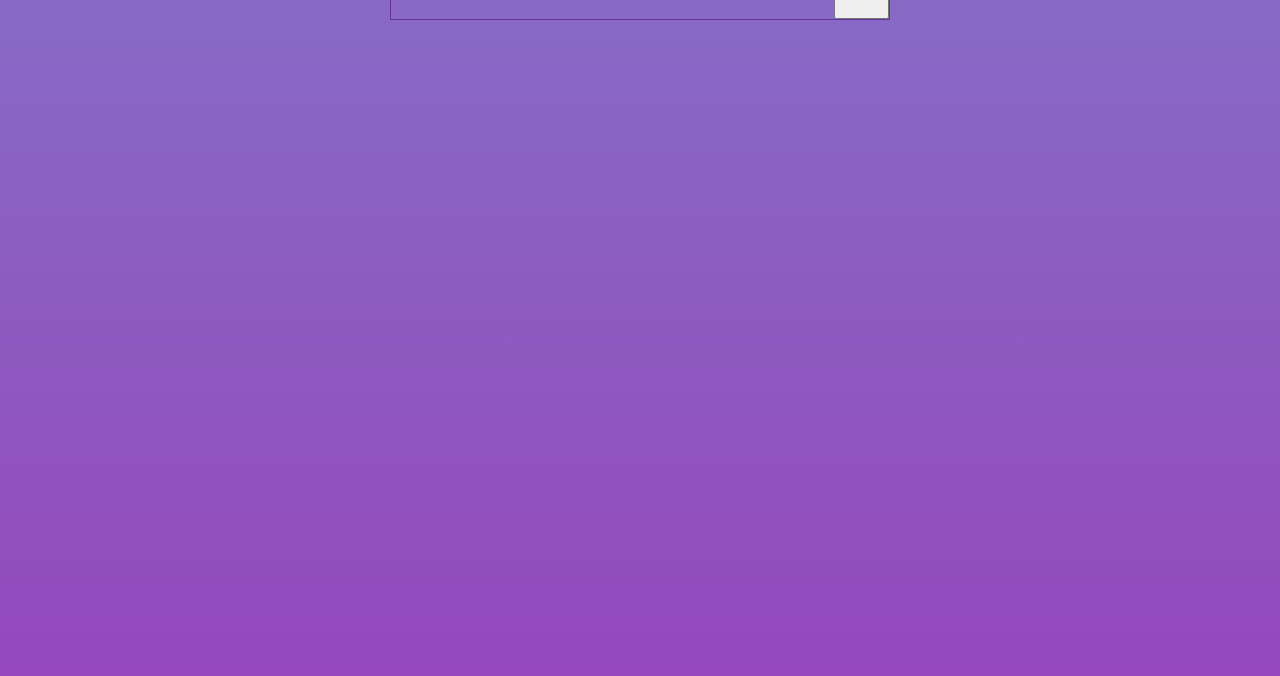
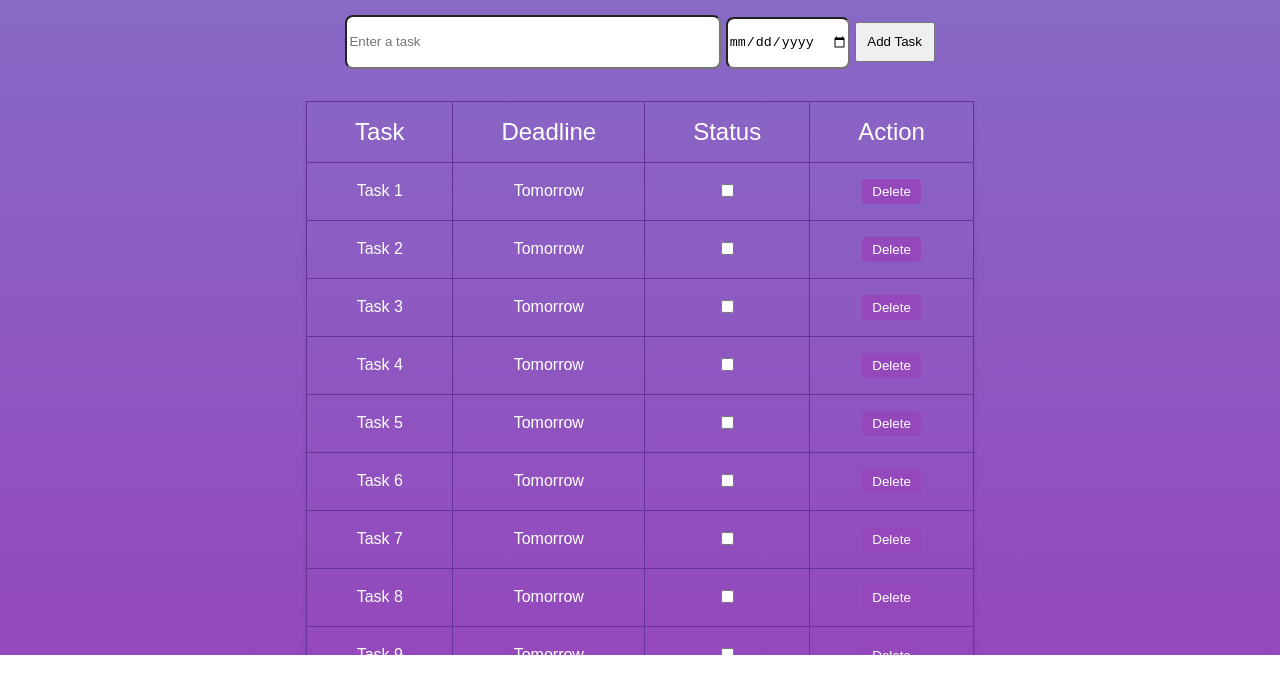
Before and after one commit to OgagaAkpowenre1/to-do-list, a website: page public/index.html in a window 1280 px wide. Shown: the part 145-821 px from the top of the page. After the commit the page ends 800 px from the top, so only its background shows below. Drawn offline with Linux system fonts and the light colour scheme; a web font is replaced by a local one.

Commit message:
Changes to be committed: 	modified:   public/index.html 	modified:   public/styles/styles.css

```diff
--- a/public/index.html
+++ b/public/index.html
@@ -7,21 +7,109 @@
     <title>Express To-do List</title>
 </head>
 <body>
-    <h1>Express To-Do List</h1>
+    <h1 class="title">Express To-Do List</h1>
     <section class="form-section">
         <form action="">
-            <input type="text">
-            <input type="date" name="" id="">
-            <button>Add Task</button>
+            <input type="text" class="task-title-input" placeholder="Enter a task">
+            <input type="date" name="" id="" class="task-deadline-input">
+            <button class="add-btn">Add Task</button>
         </form>
     </section>
     <section id="tasks" class="task-section">
-        <div class="task">
-            <h4>Task title</h4>
-            <h5>Deadline</h5>
-            <input type="checkbox" name="" id="">
-            <button>Delete</button>
-        </div>
+        <table>
+            <thead>
+                <tr>
+                    <td>Task</td>
+                    <td>Deadline</td>
+                    <td>Status</td>
+                    <td>Action</td>
+                </tr>
+            </thead>
+
+            <tr>
+                <td>Task 1</td>
+                <td>Tomorrow</td>
+                <td><input type="checkbox" name="" id=""></td>
+                <td><button>Delete</button></td>
+            </tr>
+
+            <tr>
+                <td>Task 2</td>
+                <td>Tomorrow</td>
+                <td><input type="checkbox" name="" id=""></td>
+                <td><button>Delete</button></td>
+            </tr>
+
+            <tr>
+                <td>Task 3</td>
+                <td>Tomorrow</td>
+                <td><input type="checkbox" name="" id=""></td>
+                <td><button>Delete</button></td>
+            </tr>
+
+            <tr>
+                <td>Task 4</td>
+                <td>Tomorrow</td>
+                <td><input type="checkbox" name="" id=""></td>
+                <td><button>Delete</button></td>
+            </tr>
+
+            <tr>
+                <td>Task 5</td>
+                <td>Tomorrow</td>
+                <td><input type="checkbox" name="" id=""></td>
+                <td><button>Delete</button></td>
+            </tr>
+
+            <tr>
+                <td>Task 6</td>
+                <td>Tomorrow</td>
+                <td><input type="checkbox" name="" id=""></td>
+                <td><button>Delete</button></td>
+            </tr>
+
+            <tr>
+                <td>Task 7</td>
+                <td>Tomorrow</td>
+                <td><input type="checkbox" name="" id=""></td>
+                <td><button>Delete</button></td>
+            </tr>
+
+            <tr>
+                <td>Task 8</td>
+                <td>Tomorrow</td>
+                <td><input type="checkbox" name="" id=""></td>
+                <td><button>Delete</button></td>
+            </tr>
+
+            <tr>
+                <td>Task 9</td>
+                <td>Tomorrow</td>
+                <td><input type="checkbox" name="" id=""></td>
+                <td><button>Delete</button></td>
+            </tr>
+
+            <tr>
+                <td>Task 10</td>
+                <td>Tomorrow</td>
+                <td><input type="checkbox" name="" id=""></td>
+                <td><button>Delete</button></td>
+            </tr>
+
+            <tr>
+                <td>Task 11</td>
+                <td>Tomorrow</td>
+                <td><input type="checkbox" name="" id=""></td>
+                <td><button>Delete</button></td>
+            </tr>
+
+            <tr>
+                <td>Task 12</td>
+                <td>Tomorrow</td>
+                <td><input type="checkbox" name="" id=""></td>
+                <td><button>Delete</button></td>
+            </tr>
+        </table>
     </section>
 </body>
 </html>
--- a/public/styles/styles.css
+++ b/public/styles/styles.css
@@ -5,15 +5,94 @@ body {
     font-family: 'Parkinsans', sans-serif;
     text-align: center;
     height: 100vh;
+    display: flex;
+    flex-direction: column;
     width: 100vw;
     background: linear-gradient(to bottom,#8571C8, #9448BC);
     margin: 0;
-    overflow: hidden;
+    /* overflow: hidden; */
     padding: 0;
 }
 
+button {
+    cursor: pointer;
+}
 
-.task {
+.title {
+    font-size: 4rem;
+    color: #90FCF9;
+}
+
+.task-title-input {
+    width: 23rem;
+    height: 3rem;
+    border-radius: 0.5rem;
+}
+
+.task-deadline-input {
+    height: 3rem;
+    border-radius: 0.5rem;
+    margin-bottom: 2rem;
+}
+
+.add-btn {
+    height: 2.5rem;
+    width: 5rem;
+    /* border-radius: 0.5rem; */
+}
+
+.task-section {
+    display: flex;
+    flex: 1;
+    /* align-items: center; */
+    justify-content: center;
+    height: 100%;
+    overflow-y: auto;
+}
+
+table {
+    border-collapse: collapse;
+    width: 90%;
+    max-width: 600px;
+    box-shadow: 0 4px 6px rgba(0, 0, 0, 0.1);
+}
+
+thead {
+    font-weight: bold;
+    font-size: 1.5rem;
+}
+
+th, td {
+    border: 1px solid rebeccapurple;
+    color: #fff;
+    font-weight: 400;
+}
+
+th {
+    background-color: #8571C8; /* Adds background for headers */
+    color: white; /* White text for headers */
+    font-weight: bold;
+}
+
+td {
+    padding: 1rem 3rem;
+}
+
+td button {
+    background-color: #9448BC;
+    color: white;
+    border: none;
+    padding: 5px 10px;
+    border-radius: 4px;
+    cursor: pointer;
+}
+
+
+td button:hover {
+    background-color: #7341A2; /* Adds a hover effect for buttons */
+}
+
+/* .task {
     display: flex;
     justify-content: space-between;
     border: 1px solid rebeccapurple;
@@ -21,4 +100,4 @@ body {
     width: 100%;
     margin: 0 auto;
     box-sizing: border-box;
-}
+} */
```
